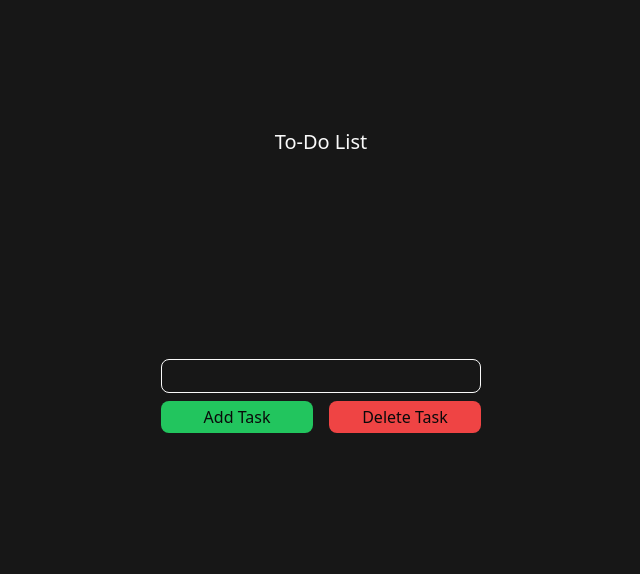
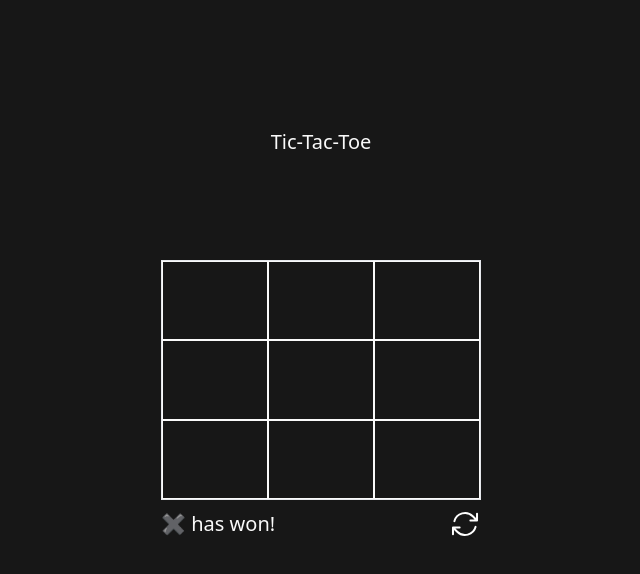
Before and after one commit to mshortcodes/mini-projects, a React (Vite) app: page / in a window 1280 px wide. Shown: the top 574 px of the page, without its empty margins (319-959 px from the left). Built offline with nearby package versions, Linux system fonts and the light colour scheme.

Commit message:
Add tic-tac-toe

```diff
--- a/src/App.jsx
+++ b/src/App.jsx
@@ -9,8 +9,8 @@ function App() {
 	return (
 		<>
 			{/* <Home /> */}
-			<ToDoList />
-			{/* <TicTacToe /> */}
+			{/* <ToDoList /> */}
+			<TicTacToe />
 			{/* <WeatherApp /> */}
 			{/* <CurrencyConverter /> */}
 		</>
--- a/src/components/TicTacToe.jsx
+++ b/src/components/TicTacToe.jsx
@@ -11,17 +11,13 @@ function TicTacToe() {
 				<div className='flex-1 max-w-xs'>
 					<div
 						id='board'
-						className='grid grid-rows-3 grid-cols-3 border border-neutral-50 cursor-pointer text-center text-4xl mb-2'>
+						className='grid grid-rows-3 grid-cols-3 h-60 border cursor-pointer text-center text-4xl mb-2'>
 						<div
 							id='cell-1'
-							className='border border-neutral-50 p-4 hover:ring hover:ring-yellow-400'>
-							✖️
-						</div>
+							className='border border-neutral-50 p-4 hover:ring hover:ring-yellow-400'></div>
 						<div
 							id='cell-2'
-							className='border border-neutral-50 p-4 hover:ring hover:ring-yellow-400'>
-							⭕
-						</div>
+							className='border border-neutral-50 p-4 hover:ring hover:ring-yellow-400'></div>
 						<div
 							id='cell-3'
 							className='border border-neutral-50 p-4 hover:ring hover:ring-yellow-400'></div>
```
